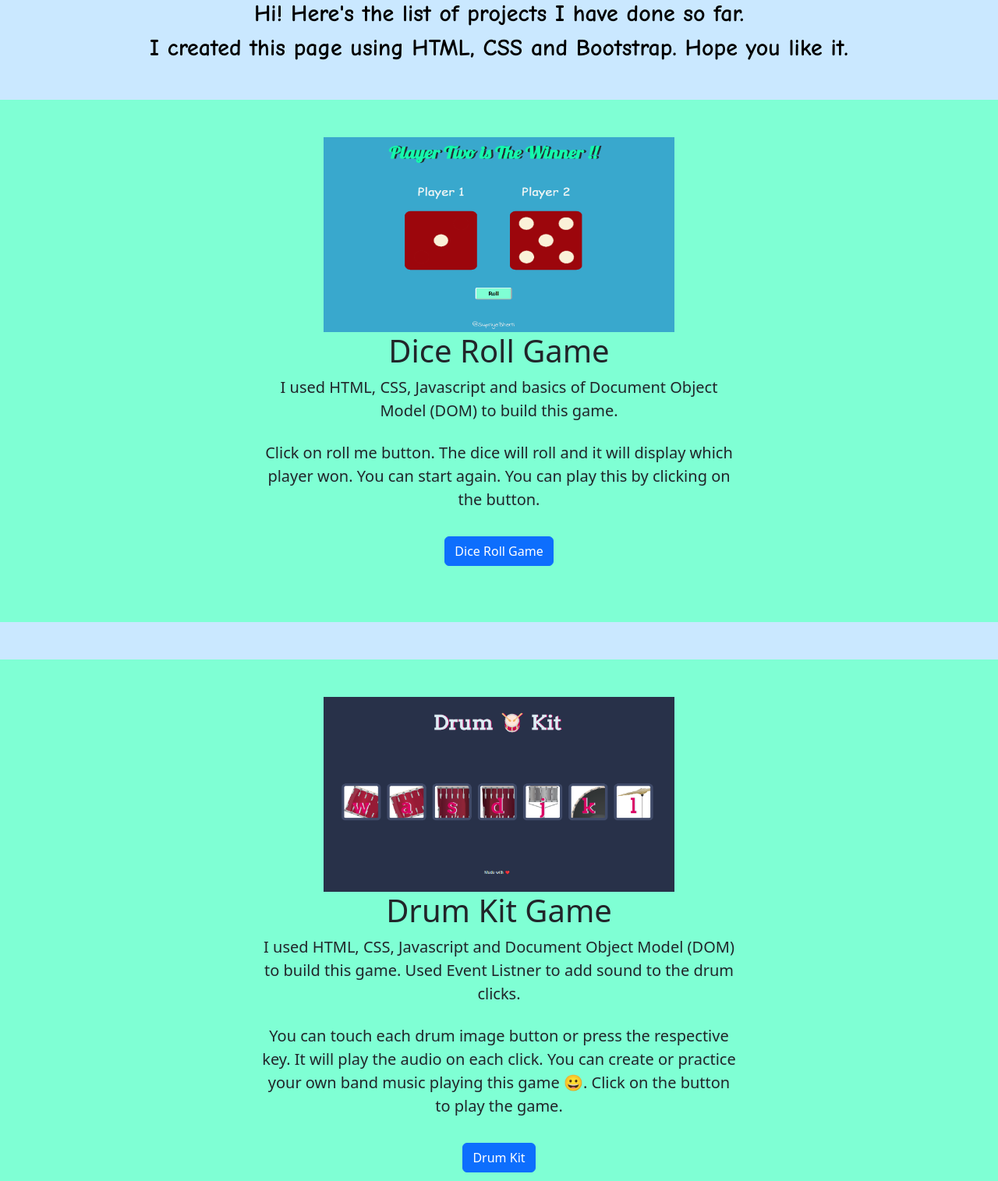
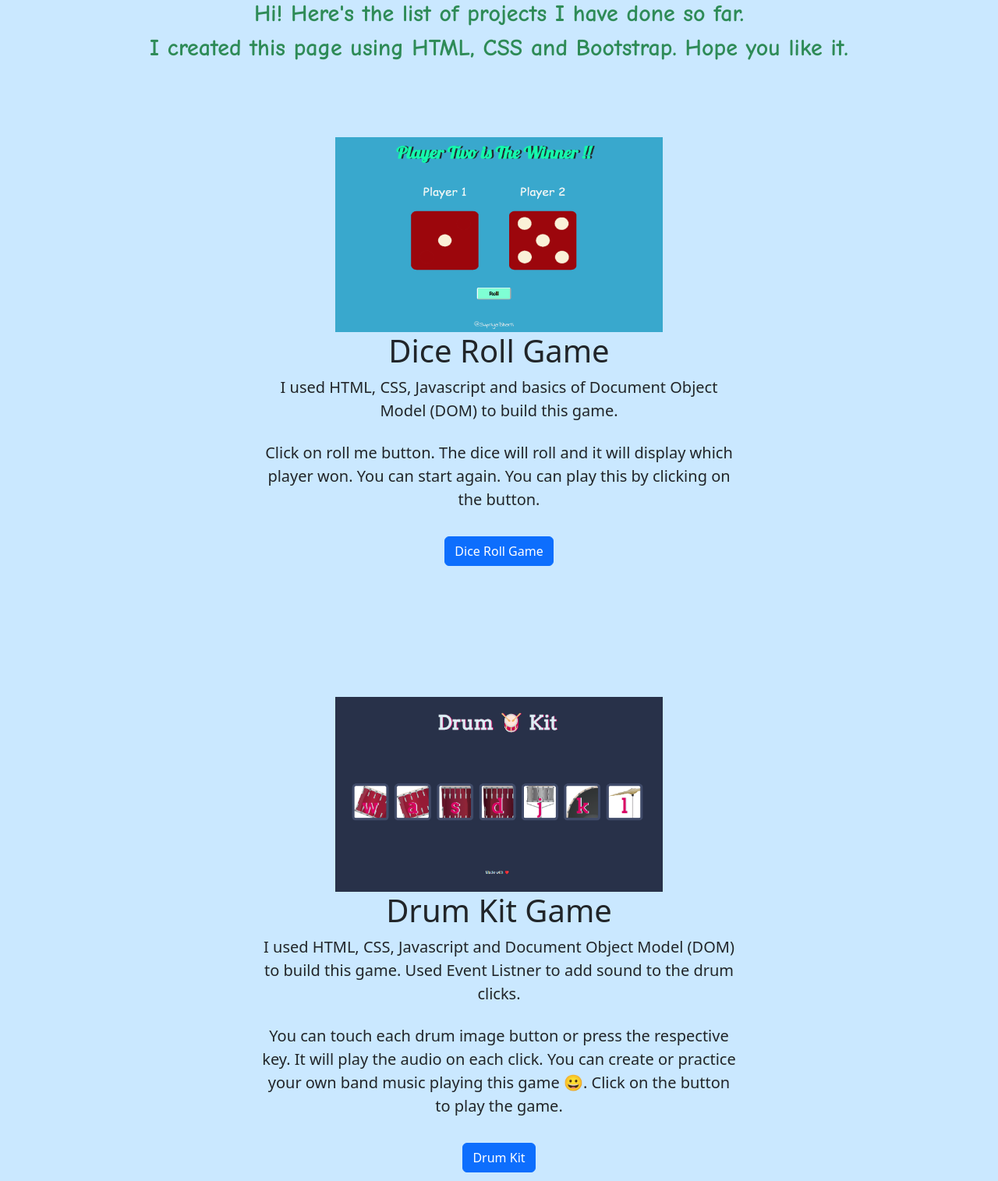
Before and after one commit to sup8197/Supriya-s-Projects, a plain HTML site: page index.html in a window 1280 px wide. Shown: the top 1515 px of the page at 78% size. Drawn offline with nearby package versions, Linux system fonts and the light colour scheme.

Commit message:
Add files via upload

```diff
--- a/index.html
+++ b/index.html
@@ -24,7 +24,7 @@
 <!-- dice game -->
     <div class="diceGameClass">
         <div class="px-4 py-5 my-5 text-center">
-          <img class="image-supriya" src="./diceGame.png" alt="" width="450" height="250">
+          <img class="image-supriya" src="./diceGame.png" alt="" width="420" height="250">
           <h1 class="next-heading">Dice Roll Game</h1>
           <div class="col-lg-6 mx-auto">
             <p class="lead mb-4">I used HTML, CSS, Javascript and basics of Document Object Model (DOM) to build this game.
@@ -41,7 +41,7 @@
       <!-- Drum Kit Game -->
       <div class="diceGameClass">
         <div class="px-4 py-5 my-5 text-center">
-          <img class="image-supriya" src="./drumKitOne.png" alt="" width="450" height="250">
+          <img class="image-supriya" src="./drumKitOne.png" alt="" width="420" height="250">
           <h1 class="next-heading">Drum Kit Game</h1>
           <div class="col-lg-6 mx-auto">
             <p class="lead mb-4">I used HTML, CSS, Javascript and Document Object Model (DOM) to build this game. Used Event Listner to add sound to the drum clicks.
@@ -58,7 +58,7 @@
       <!-- Simon's Game -->
       <div class="diceGameClass">
         <div class="px-4 py-5 my-5 text-center">
-          <img class="image-supriya" src="./simon'sGame.png" alt="" width="450" height="250">
+          <img class="image-supriya" src="./simon'sGame.png" alt="" width="420" height="250">
           <h1 class="next-heading">Simon Game</h1>
           <div class="col-lg-6 mx-auto">
             <p class="lead mb-4">I used HTML, CSS, Javascript and jQuery concept to build this game.
--- a/styles.css
+++ b/styles.css
@@ -3,11 +3,8 @@
     font-weight: 600;
     text-align: center;
     font-size: 30px;
-    color: black
+    color: seagreen
   }
   body {
     background-color: #cae8ff;
   }
-  .diceGameClass {
-    background-color: aquamarine;
-  }
```
